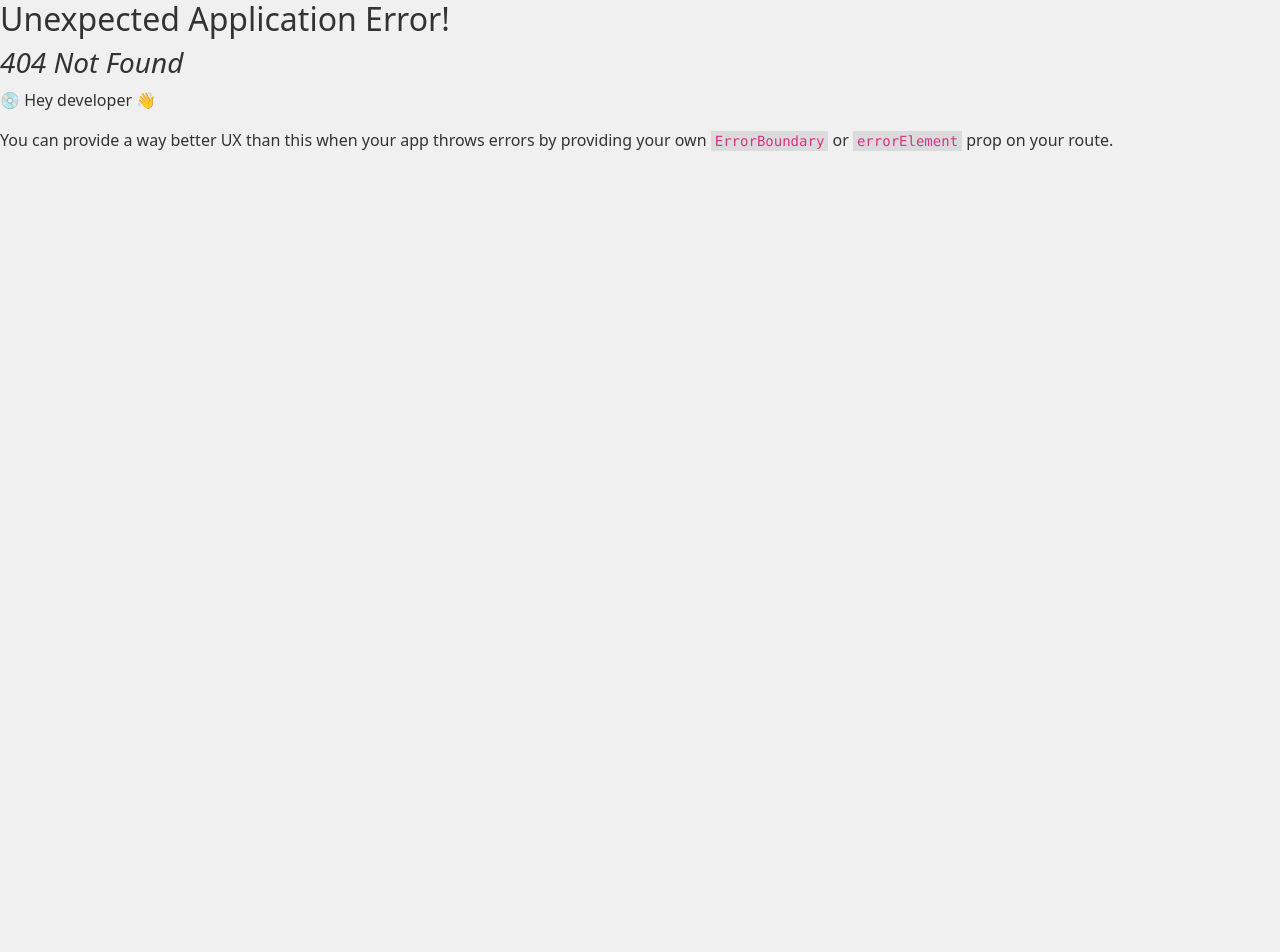
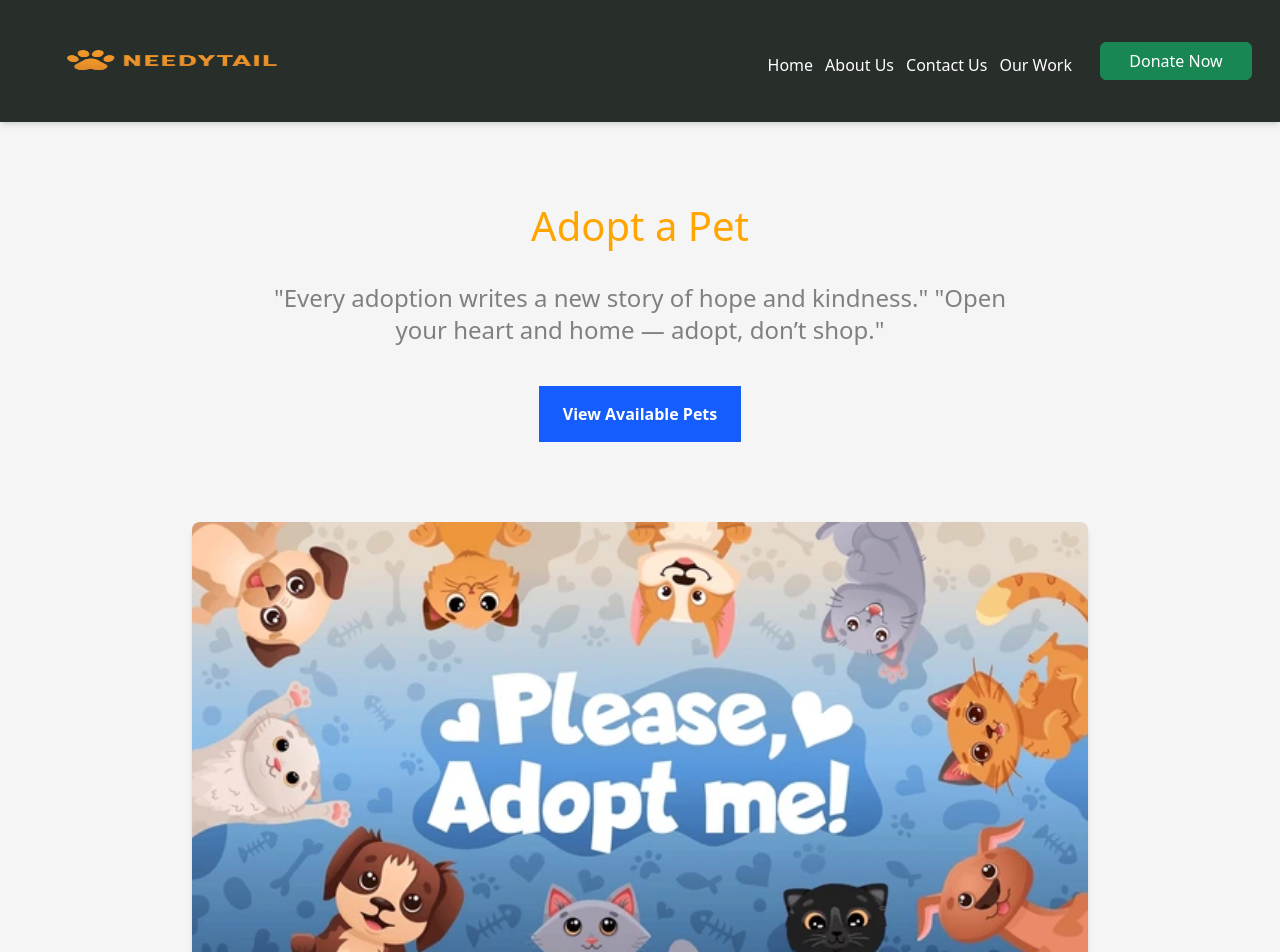
Before and after one commit to Poonam-Vishwakarma31/NGOAPP, a React (Vite) app: page /adopt in a window 1280 px wide. Before the commit this address had no page. Shown: the top 952 px of the page. Before the commit the page ends 800 px from the top, so only its background shows below. Built offline with nearby package versions, Linux system fonts and the light colour scheme.

Commit message:
Adopt page created

```diff
--- a/src/Footer/footer.jsx
+++ b/src/Footer/footer.jsx
@@ -36,6 +36,7 @@ const Footer = () => {
             <li><Link to="/ourwork" className="hover:text-white">Our Work</Link></li>
             <li><Link to="/volunteer" className="hover:text-white">Volunteer</Link></li>
             <li><Link to="/contact" className="hover:text-white">Contact</Link></li>
+            <li><Link to="/adopt" className="hover:text-white">Adopt a Pet</Link></li>
           </ul>
               </div>
 
--- /dev/null
+++ b/src/Pages/Adopt.jsx
@@ -0,0 +1,47 @@
+import React from "react";
+
+const Adopt = () => {
+  return (
+    <div className="min-h-screen flex flex-col items-center justify-center bg-[#F5F5F5]  md:p-20 space-y-10">
+      <h1
+        style={{ color: "orange" }}
+        className="text-4xl font-bold text-center mb-8"
+      >
+        Adopt a Pet
+      </h1>
+      <p
+        style={{ color: "GrayText" }}
+        className="text-2xl  max-w-3xl mx-auto text-center mt-4 mb-8"
+      >
+        "Every adoption writes a new story of hope and kindness."
+          "Open your heart and home — adopt, don’t shop."
+      </p>
+      <div className="justify-items-center mt-4">
+        <button className="bg-blue-600  hover:bg-blue-700 text-white font-semibold px-6 py-3 rounded-lg transition duration-300">
+          View Available Pets
+        </button>
+      </div>
+      <div className="mt-10 w-full max-w-4xl">
+        <img
+          src="./src/assets/adoptme.webp"
+          alt="Adopt a Pet Banner"
+          className="w-full h-auto rounded-lg shadow-md"
+        />
+      </div>
+      <div className="max-w-4xl text-center mt-10">
+        <h2 style={{ color: "red" }} className="text-3xl font-semibold mb-4">
+          Adoption Process
+        </h2>
+        <ol className="list-decimal list-inside text-lg text-gray-700 space-y-2">
+          <li>Browse our list of available pets.</li>
+          <li>Fill out the adoption application form.</li>
+          <li>Attend a meet-and-greet with the pet.</li>
+          <li>Complete the adoption paperwork.</li>
+          <li>Welcome your new furry friend home!</li>
+        </ol>
+      </div>
+    </div>
+  );
+};
+
+export default Adopt;
--- a/src/main.jsx
+++ b/src/main.jsx
@@ -11,6 +11,7 @@ import Volunteer from "./Pages/Volunteer.jsx";
 import OurWork from './Pages/OurWork.jsx';
 import Donate from "./components/Donate/Donate.jsx";
 import Contact from "./Pages/Contact.jsx";
+import Adopt from './Pages/Adopt.jsx';
 
 const router = createBrowserRouter([
   {
@@ -23,6 +24,7 @@ const router = createBrowserRouter([
       {path: "ourwork", element: <OurWork /> },
       { path: "donate", element: <Donate /> },
       { path: "contact", element: <Contact /> },
+      {path: "adopt", element: <Adopt /> },
     ],
   },
 ]);
```
